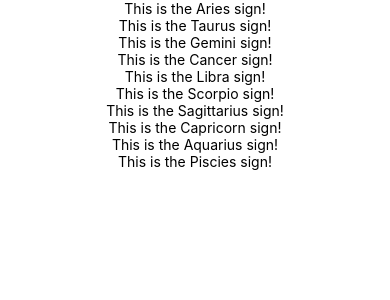
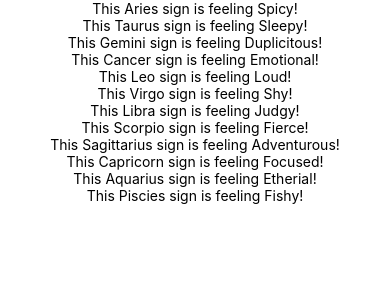
Before and after one commit to seanjones2848/react_native_practice, a React Native app in the folder Starter/: screen / in a window 390 px wide. Shown: the top 300 px of the page. Built offline with nearby package versions, Linux system fonts and the light colour scheme.

Commit message:
working on some more react

```diff
--- a/Starter/App.js
+++ b/Starter/App.js
@@ -5,13 +5,15 @@ import { ScrollView, StyleSheet, Text, TextInput, View, Image } from 'react-nati
 import { Cat, Zodiac } from './components.js';
 
 export default function App() {
-  const zodiac_signs = ["Aries", "Taurus", "Gemini", "Cancer",
+  const zodiac_signs = ["Aries", "Taurus", "Gemini", "Cancer", "Leo", "Virgo",
     "Libra", "Scorpio", "Sagittarius", "Capricorn", "Aquarius", "Piscies"];
+  const zodiac_attribute = ["Spicy", "Sleepy", "Duplicitous", "Emotional", "Loud", "Shy",
+    "Judgy", "Fierce", "Adventurous", "Focused", "Etherial", "Fishy"];
 
   return (
     <ScrollView>
-      {zodiac_signs.map((sign) => {
-        return <Zodiac sign={sign}/>
+      {zodiac_signs.map((sign, index) => {
+        return <Zodiac sign={sign} attribute={zodiac_attribute[index]}/>
       })}
     </ScrollView>
   );
--- a/Starter/components.js
+++ b/Starter/components.js
@@ -5,7 +5,7 @@ export function Zodiac(props) {
     return (
         <View style={styles.container}>
             <Text>
-                This is the {props.sign} sign!
+                This {props.sign} sign is feeling {props.attribute}!
             </Text>
         </View>
     )
```
